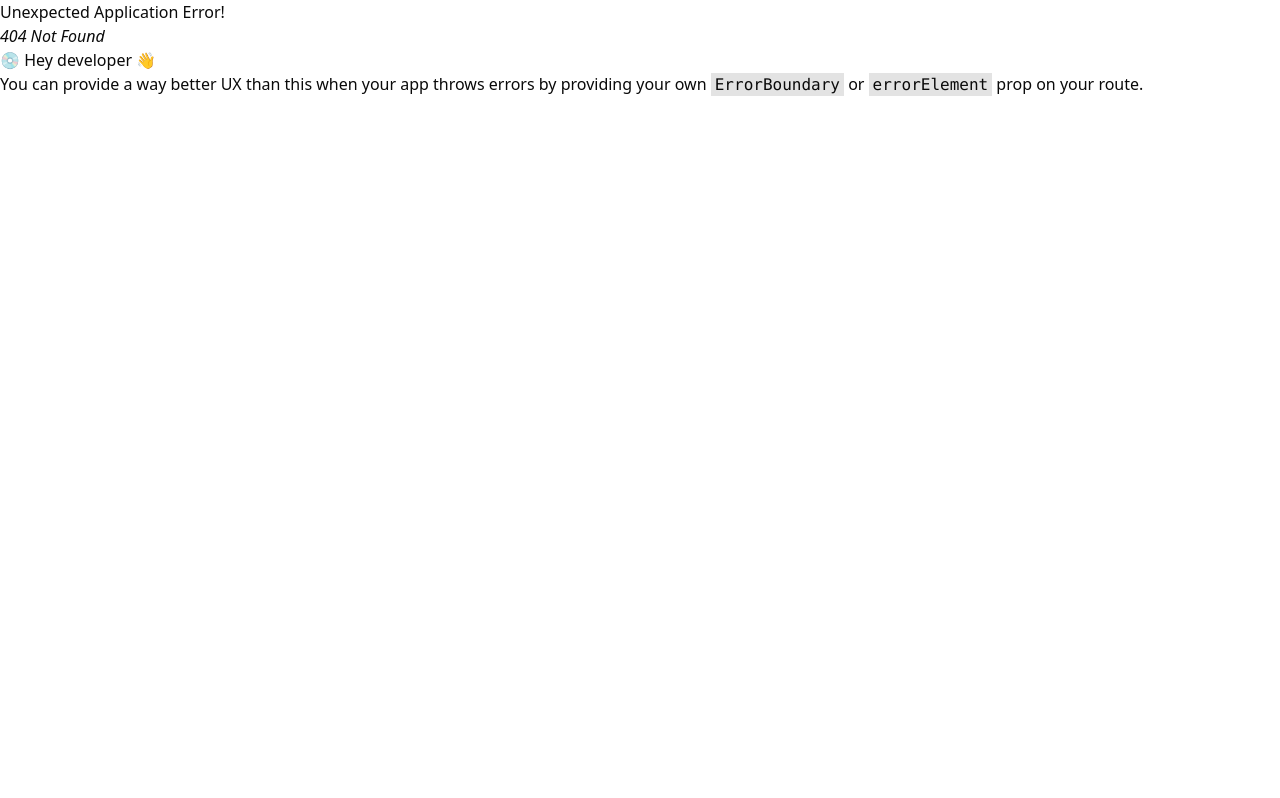
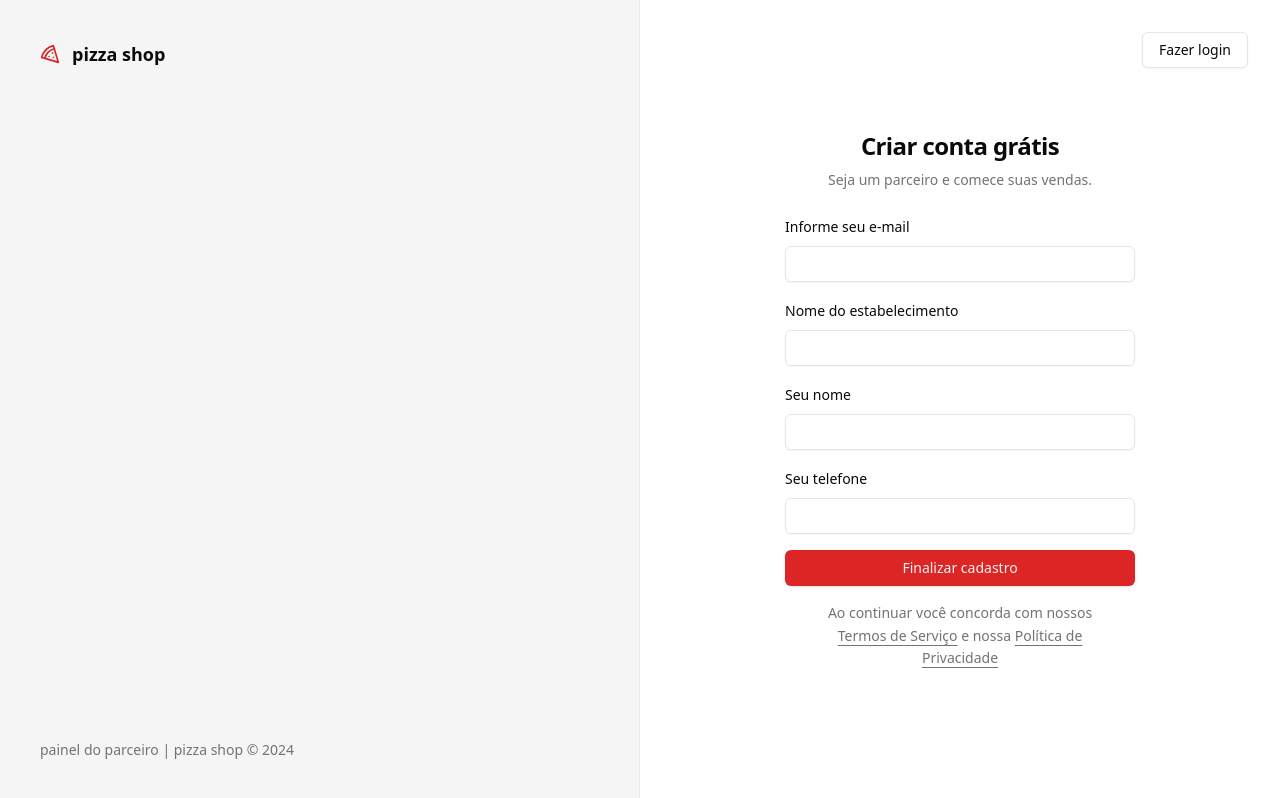
Before and after one commit to juliabresolin/pizzashop, a React (Vite) app in the folder web/: page /sign-up in a window 1280 px wide. Before the commit this address had no page. Built offline with nearby package versions, Linux system fonts and the light colour scheme.

Commit message:
feat: create sign up page

```diff
--- a/web/src/pages/_layouts/auth.tsx
+++ b/web/src/pages/_layouts/auth.tsx
@@ -14,7 +14,7 @@
           painel do parceiro | pizza shop &copy; {new Date().getFullYear()}
         </footer>
       </div>
-      <div className="flex flex-col items-center justify-center">
+      <div className="relative flex flex-col items-center justify-center">
         <Outlet />
       </div>
     </div>
--- a/web/src/pages/auth/sign-in.tsx
+++ b/web/src/pages/auth/sign-in.tsx
@@ -1,5 +1,6 @@
 import { Helmet } from 'react-helmet-async'
 import { useForm } from 'react-hook-form'
+import { Link } from 'react-router-dom'
 import { toast } from 'sonner'
 import { z } from 'zod'
 
@@ -37,6 +38,12 @@
       <Helmet title="sign in" />
 
       <div className="p-8">
+        <Button asChild className="absolute right-8 top-8" variant="outline">
+          <Link to="/sign-up" className="">
+            Novo estabelecimento
+          </Link>
+        </Button>
+
         <div className="flex w-[350px] flex-col justify-center gap-6 ">
           <div className="flex flex-col gap-2 text-center">
             <h1 className="text-2xl font-semibold tracking-tight">
--- /dev/null
+++ b/web/src/pages/auth/sign-up.tsx
@@ -0,0 +1,110 @@
+import { Helmet } from 'react-helmet-async'
+import { useForm } from 'react-hook-form'
+import { Link, useNavigate } from 'react-router-dom'
+import { toast } from 'sonner'
+import { z } from 'zod'
+
+import { Button } from '@/components/ui/button'
+import { Input } from '@/components/ui/input'
+import { Label } from '@/components/ui/label'
+
+const signUpForm = z.object({
+  email: z.string().email(),
+  restaurantName: z.string(),
+  managerName: z.string(),
+  phone: z.string(),
+})
+
+type signUpForm = z.infer<typeof signUpForm>
+
+export function SignUp() {
+  const {
+    register,
+    handleSubmit,
+    formState: { isSubmitting },
+  } = useForm<signUpForm>()
+
+  const navigate = useNavigate()
+
+  async function handleSignUp(data: signUpForm) {
+    try {
+      console.log(data)
+      await new Promise((resolve) => setTimeout(resolve, 2000))
+
+      toast.success('Restaurante cadastrado com sucesso!', {
+        action: {
+          label: 'Login',
+          onClick: () => navigate('/sign-in'),
+        },
+      })
+    } catch (error) {
+      toast.error('Ocorreu um erro ao cadastrar o restaurante.')
+    }
+  }
+
+  return (
+    <>
+      <Helmet title="sign up" />
+
+      <div className="p-8">
+        <Button asChild className="absolute right-8 top-8" variant="outline">
+          <Link to="/sign-in" className="">
+            Fazer login
+          </Link>
+        </Button>
+
+        <div className="flex w-[350px] flex-col justify-center gap-6 ">
+          <div className="flex flex-col gap-2 text-center">
+            <h1 className="text-2xl font-semibold tracking-tight">
+              Criar conta grátis
+            </h1>
+            <p className="text-sm text-muted-foreground">
+              Seja um parceiro e comece suas vendas.
+            </p>
+          </div>
+
+          <form className="space-y-4" onSubmit={handleSubmit(handleSignUp)}>
+            <div className="space-y-2">
+              <Label htmlFor="email">Informe seu e-mail</Label>
+              <Input id="email" type="email" {...register('email')} />
+            </div>
+            <div className="space-y-2">
+              <Label htmlFor="restaurantName">Nome do estabelecimento</Label>
+              <Input
+                id="restaurantName"
+                type="restaurantName"
+                {...register('restaurantName')}
+              />
+            </div>
+            <div className="space-y-2">
+              <Label htmlFor="managerName">Seu nome</Label>
+              <Input
+                id="managerName"
+                type="managerName"
+                {...register('managerName')}
+              />
+            </div>
+            <div className="space-y-2">
+              <Label htmlFor="phone">Seu telefone</Label>
+              <Input id="phone" type="phone" {...register('phone')} />
+            </div>
+            <Button type="submit" className="w-full" disabled={isSubmitting}>
+              Finalizar cadastro
+            </Button>
+
+            <p className="px-6 text-center text-sm leading-relaxed text-muted-foreground">
+              Ao continuar você concorda com nossos{' '}
+              <a href="" className="underline underline-offset-4">
+                Termos de Serviço
+              </a>{' '}
+              e nossa{' '}
+              <a href="" className="underline underline-offset-4">
+                Política de Privacidade
+              </a>
+            </p>
+          </form>
+        </div>
+      </div>
+    </>
+  )
+}
--- a/web/src/routes.tsx
+++ b/web/src/routes.tsx
@@ -4,6 +4,7 @@
 import { AuthLayout } from './pages/_layouts/auth'
 import { Dashboard } from './pages/app/dashboard'
 import { SignIn } from './pages/auth/sign-in'
+import { SignUp } from './pages/auth/sign-up'
 
 export const router = createBrowserRouter([
   {
@@ -14,6 +15,9 @@
   {
     path: '/',
     element: <AuthLayout />,
-    children: [{ path: '/sign-in', element: <SignIn /> }],
+    children: [
+      { path: '/sign-in', element: <SignIn /> },
+      { path: '/sign-up', element: <SignUp /> },
+    ],
   },
 ])
```
Also changed, not shown: 1 other file (tests, documents, lock files or other folders).
